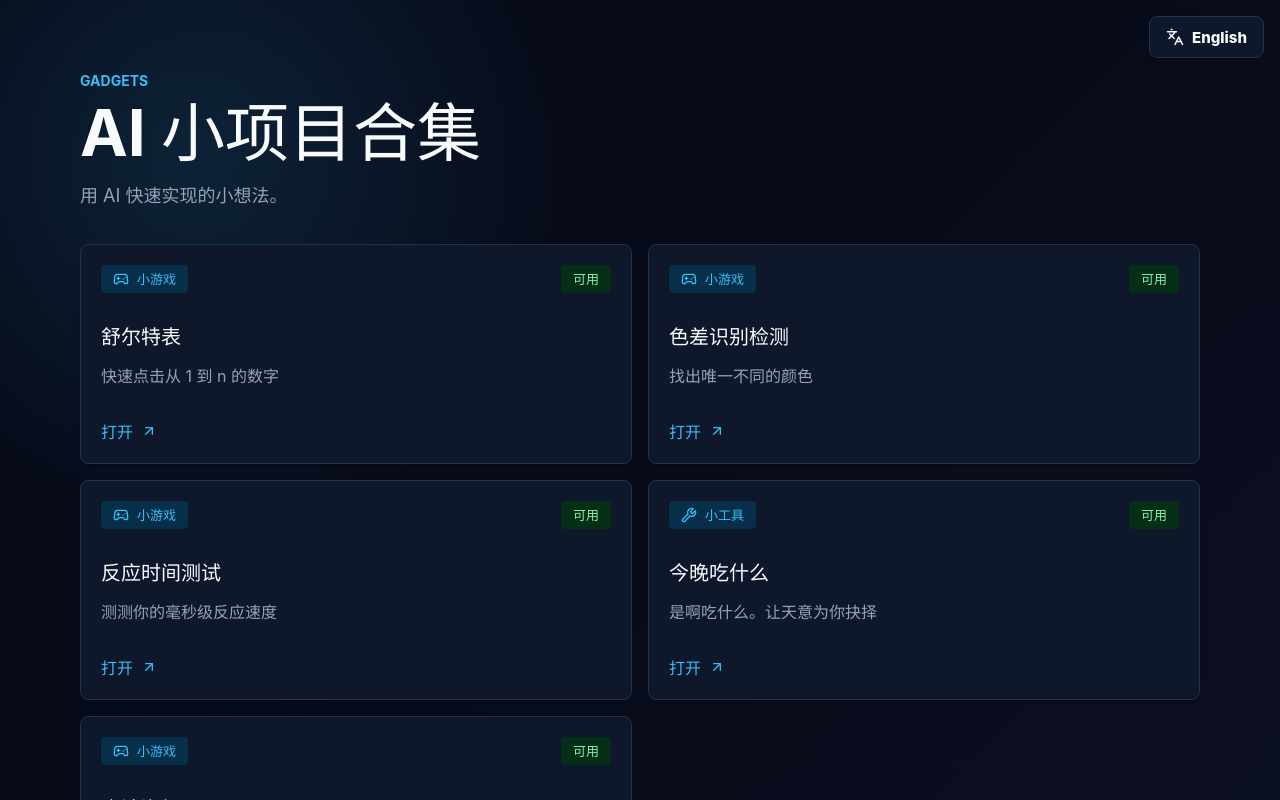
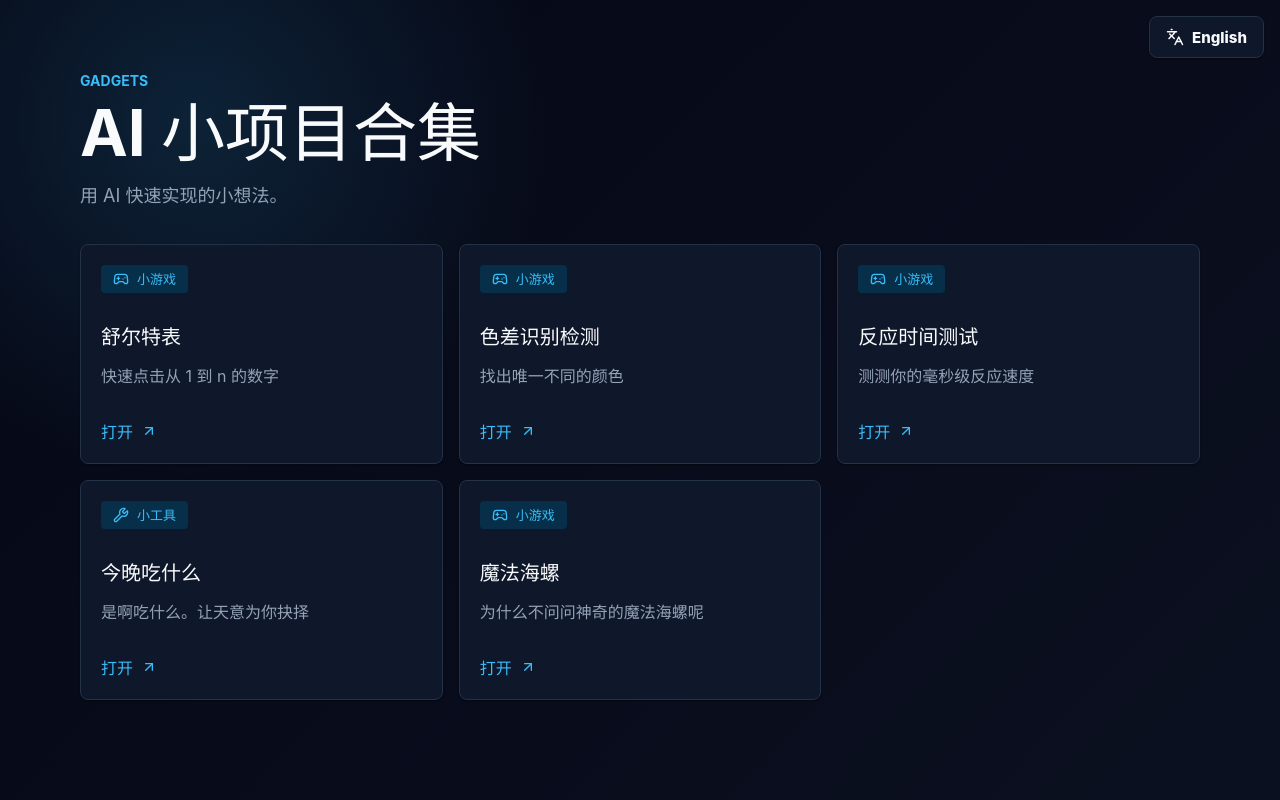
Before and after one commit to Candysad/webgadgets, a React (Vite) app: page /#/ in a window 1280 px wide. Shown: the top 800 px of the page. Built offline with nearby package versions, Linux system fonts and the light colour scheme.

Commit message:
index update

```diff
--- a/src/pages/Home/Home.module.css
+++ b/src/pages/Home/Home.module.css
@@ -35,7 +35,7 @@
 
 .grid {
   display: grid;
-  grid-template-columns: repeat(2, minmax(0, 1fr));
+  grid-template-columns: repeat(3, minmax(0, 1fr));
   gap: var(--space-4);
 }
 
@@ -58,9 +58,7 @@
   gap: var(--space-3);
 }
 
-.category,
-.draft,
-.ready {
+.category {
   display: inline-flex;
   align-items: center;
   gap: var(--space-2);
@@ -74,16 +72,6 @@
 .category {
   color: var(--color-primary);
   background: var(--color-primary-soft);
-}
-
-.draft {
-  color: var(--color-warning-text);
-  background: var(--color-warning-bg);
-}
-
-.ready {
-  color: var(--color-success-text);
-  background: var(--color-success-bg);
 }
 
 .card h2 {
@@ -114,6 +102,12 @@
   color: var(--color-primary-hover);
 }
 
+@media (max-width: 900px) {
+  .grid {
+    grid-template-columns: repeat(2, minmax(0, 1fr));
+  }
+}
+
 @media (max-width: 640px) {
   .page {
     width: min(100% - 24px, 1120px);
--- a/src/pages/Home/Home.tsx
+++ b/src/pages/Home/Home.tsx
@@ -23,7 +23,6 @@ export function Home() {
       <section className={styles.grid} aria-label={t.home.projectList}>
         {projects.map((project) => {
           const Icon = categoryIcons[project.category];
-          const isDraft = project.status === 'draft';
           const projectText = t.projects[project.translationKey];
 
           return (
@@ -33,15 +32,12 @@ export function Home() {
                   <Icon aria-hidden="true" size={16} />
                   {t.home.category[project.category]}
                 </span>
-                <span className={isDraft ? styles.draft : styles.ready}>
-                  {t.home.status[project.status]}
-                </span>
               </div>
 
               <h2>{projectText.title}</h2>
               <p>{projectText.description}</p>
 
-              <Link className={styles.link} to={project.path} aria-disabled={isDraft}>
+              <Link className={styles.link} to={project.path}>
                 {t.home.open}
                 <ArrowUpRight aria-hidden="true" size={16} />
               </Link>
```
